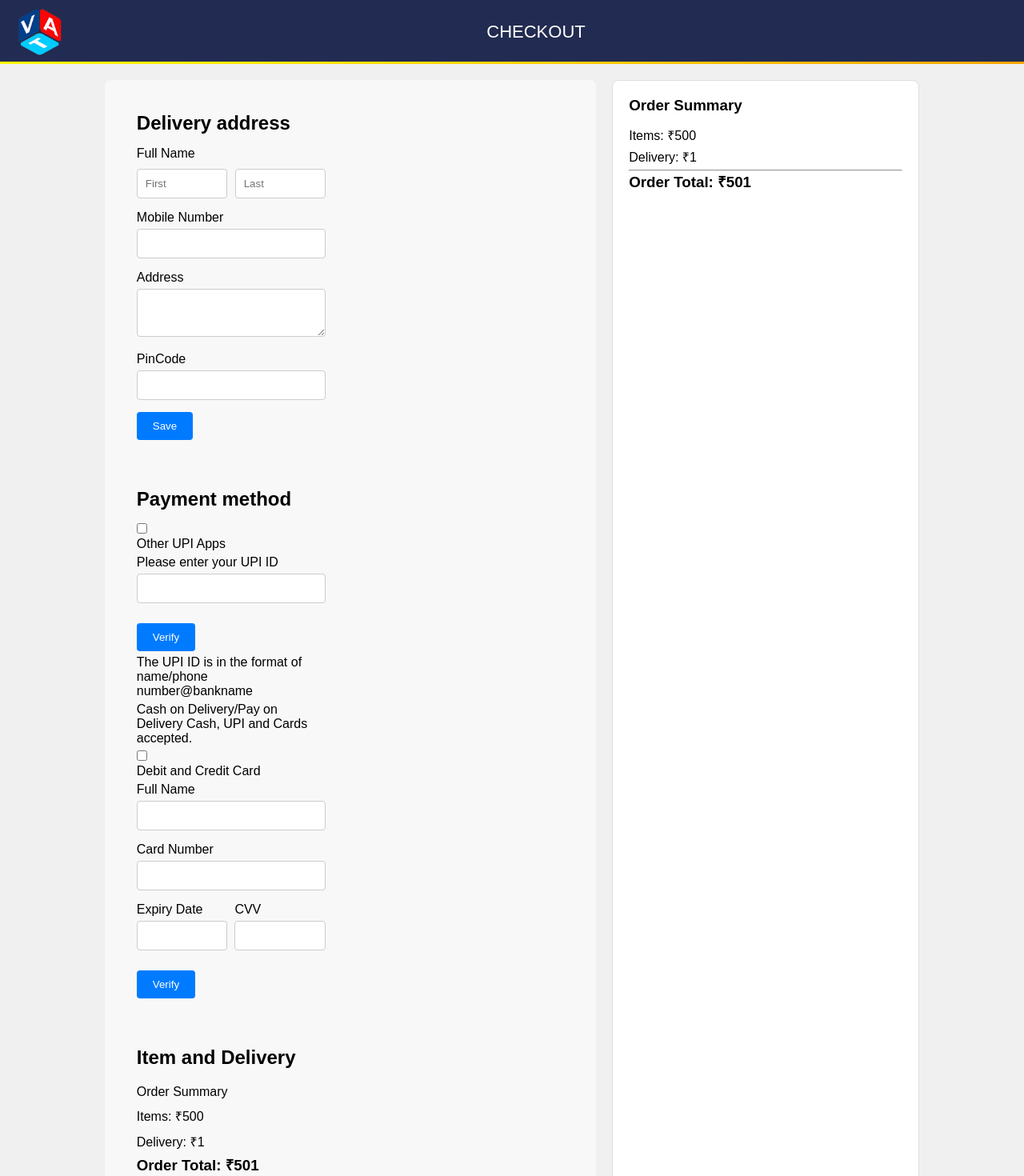
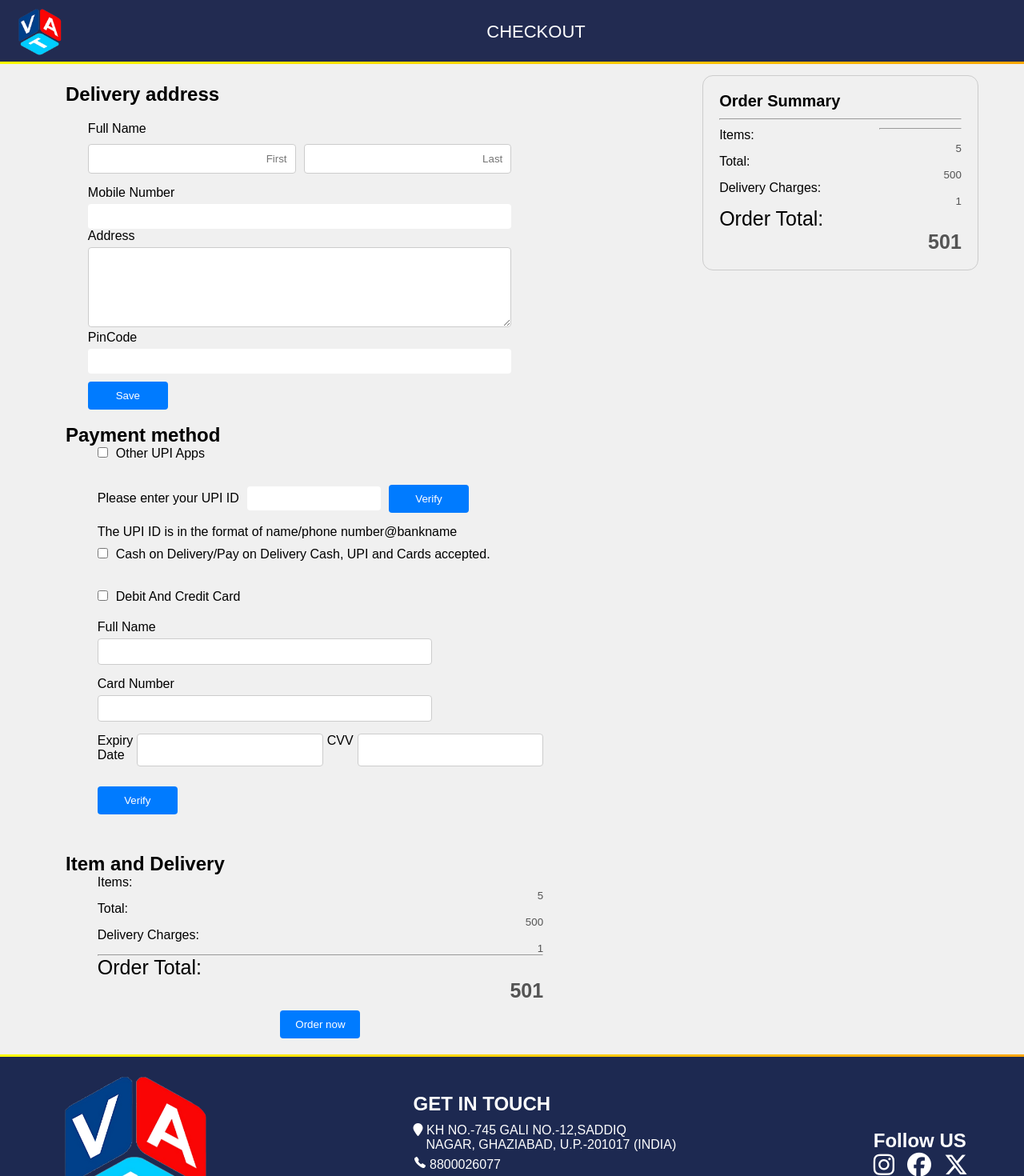
Before and after one commit to notfound07/VAT, a React (Create React App) app in the folder client/: page /Payment in a window 1280 px wide. Shown: the top 1470 px of the page at 80% size. Built offline with nearby package versions, Linux system fonts and the light colour scheme.

Commit message:
payment_css_update

```diff
--- a/client/src/Payment/Payment.css
+++ b/client/src/Payment/Payment.css
@@ -32,16 +32,7 @@
 }
 
 .payment-container {
-    padding-top: 100px;
     display: flex;
-    gap: 20px;
-    justify-content: center;
-
-}
-
-.final-order {
-    display: flex;
-    flex-direction: column;
     justify-content: space-between;
     padding: 20px;
 }
@@ -49,78 +40,156 @@
 .delivery-address,
 .payment-method,
 .final-order {
-    width: 48%;
-    background: #f8f8f8;
-    padding: 20px;
-    margin-bottom: 20px;
-    border-radius: 8px;
+    width: 70%;
 }
 
-.order-summary {
-    width: 30%;
-    background: #fff;
-    padding: 20px;
+.delivery-address h2{
+    margin-top: 15%;
+    font-size: 24px;
     margin-bottom: 20px;
-    border-radius: 8px;
-    border: 1px solid #ddd;
+}
+
+.delivery-address form,
+.payment-method,
+.final-order {
+    display: flex;
+    flex-direction: column;
+    margin-left: 5%;
 }
 
 .name-fields {
     display: flex;
-    justify-content: space-between;
+    gap: 10px;
+    margin-bottom: 15px;
 }
 
 .name-fields div {
-    width: 48%;
+    flex: 1;
 }
 
-label {
+.name-fields label,
+.delivery-address label,
+.payment-method label {
     display: block;
     margin-bottom: 5px;
 }
 
-input[type="text"],
-textarea {
+.name-fields input,
+.delivery-address input,
+.delivery-address textarea
+{
     width: 100%;
-    padding: 10px;
-    margin-bottom: 15px;
+    padding: 8px;
     border: 1px solid #ccc;
     border-radius: 4px;
+    box-sizing: border-box;
 }
-
-textarea {
-    height: 60px;
+.payment-method-field input[type="text"]{
+    width: 75%;
+    padding: 8px;
+    border: 1px solid #ccc;
+    border-radius: 4px;
+    box-sizing: border-box;
+}
+.other-upis{
+    display: flex;
+    gap: 10px;
+    align-items: baseline;
+}
+.user-upi{
+    width: 30%;
+    height: 30px;
+    padding: 8px;
+    border: 1px solid #ccc;
+    border-radius: 4px;
+    box-sizing: border-box;
+}
+.verify-upi{
+    display: flex;
+    gap: 10px;
+    align-items: baseline;
+}
+.delivery-address textarea {
+    height: 100px;
+    resize: vertical;
 }
 
 .save-button,
-.verify-button,
-.order-button {
+.verify-button {
+    width: 100px;
+    padding: 10px;
     background-color: #007bff;
     color: white;
-    padding: 10px 20px;
     border: none;
     border-radius: 4px;
     cursor: pointer;
+    margin-top: 10px;
+}
+.order-button {
+    width: 100px;
+    padding: 10px;
+    background-color: #007bff;
+    color: white;
+    border: none;
+    border-radius: 4px;
+    cursor: pointer;
+    margin-top: 10px;
+    align-self: center;
+}
+.save-button:hover,
+.verify-button:hover,
+.order-button:hover {
+    background-color: #0056b3;
 }
 
-.verify-button {
-    margin-top: 10px;
+.payment-method div {
+    margin-bottom: 15px;
 }
 
 .expiry-cvv {
     display: flex;
-    justify-content: space-between;
+    gap: 5px;
 }
 
 .expiry-cvv div {
-    width: 48%;
+    flex: 1;
+}
+.final-order input{
+    text-align: right;
+    border: none;
+}
+.order-summary {
+    margin-top: 6%;
+    margin-right: 3%;
+    width: 30%;
+    height: 10%;
+    padding: 20px;
+    border: 1px solid #ccc;
+    border-radius: 13px;
 }
 
-h2,
-h3 {
-    margin-bottom: 15px;
+.order-summary h3 {
+    font-size: 20px;
+    margin-bottom: 10px;
 }
 
-p {
+.order-summary p {
     margin: 5px 0;
 }
+
+.order-summary hr {
+    margin: 10px 0;
+}
+.order-fields input{
+    float: right;
+    text-align: right;
+    border: none;
+    width: 160px;
+}
+.order-fields label{
+    float: left;
+    width: 200px;
+}
+.order-fields{
+    display: flexbox;
+}
--- a/client/src/Payment/Payment.jsx
+++ b/client/src/Payment/Payment.jsx
@@ -14,6 +14,11 @@ function Payment() {
 
     const handleUpiChange = (e) => setUpiId(e.target.value);
     const handleCardChange = (e) => setCardDetails({ ...cardDetails, [e.target.name]: e.target.value });
+
+    const items=5;
+    const total=500;
+    const delivery=1;
+    const order_total=total+delivery;
 
     return (
         <div>
@@ -54,24 +59,35 @@ function Payment() {
                             <button type="submit" className="save-button">Save</button>
                         </form>
                     </div>
+                    <br/>
+                    <h2>Payment method</h2>
                     <div className="payment-method">
-                        <h2>Payment method</h2>
-                        <div>
+                        <div >
+                            <div className='other-upis'>
                             <input type="checkbox" id="upi" />
                             <label htmlFor="upi">Other UPI Apps</label>
-                            <div>
+                            </div>
+                            <div className='verify-upi'>
                                 <label>Please enter your UPI ID</label>
-                                <input type="text" value={upiId} onChange={handleUpiChange} />
+                                <input className='user-upi' type="text" value={upiId} onChange={handleUpiChange} />
                                 <button className="verify-button">Verify</button>
                             </div>
-                            <p>The UPI ID is in the format of name/phone number@bankname</p>
-                            <p>Cash on Delivery/Pay on Delivery Cash, UPI and Cards accepted.</p>
+                            <p style={{marginBottom:10}}>The UPI ID is in the format of name/phone number@bankname</p>
+                            <div>
+                            <div className='other-upis'>
+                            <input type="checkbox" id="upi" />
+                            <label htmlFor="upi">Cash on Delivery/Pay on Delivery Cash, UPI and Cards accepted.</label>
+                            </div>
+                            </div>
                         </div>
-
-                        <div>
-                            <input type="checkbox" id="card" />
-                            <label htmlFor="card">Debit and Credit Card</label>
-                            <div>
+                        <div >
+                            <form>
+                                <div className='verify-upi'>
+                                <input type='checkbox' className='dnc'></input>
+                                <label>Debit And Credit Card</label>
+                                </div>
+                            <div className="payment-method-field">
+                                <div>
                                 <label>Full Name</label>
                                 <input type="text" name="fullName" value={cardDetails.fullName} onChange={handleCardChange} />
                             </div>
@@ -80,34 +96,45 @@ function Payment() {
                                 <input type="text" name="cardNumber" value={cardDetails.cardNumber} onChange={handleCardChange} />
                             </div>
                             <div className="expiry-cvv">
-                                <div>
                                     <label>Expiry Date</label>
                                     <input type="text" name="expiryDate" value={cardDetails.expiryDate} onChange={handleCardChange} />
-                                </div>
-                                <div>
                                     <label>CVV</label>
                                     <input type="text" name="cvv" value={cardDetails.cvv} onChange={handleCardChange} />
-                                </div>
                             </div>
                             <button className="verify-button">Verify</button>
+                            </div>
+                            </form>
                         </div>
                     </div>
-
+                    <br/>
+                    <h2>Item and Delivery</h2>
                     <div className="final-order">
-                        <h2>Item and Delivery</h2>
-                        <p>Order Summary</p>
-                        <p>Items: ₹500</p>
-                        <p>Delivery: ₹1</p>
-                        <h3>Order Total: ₹501</h3>
+                    <label>Items:</label>
+                        <input disabled='disabled'value={items}/>
+                        <label>Total:</label>
+                        <input  disabled='disabled' value={total}/>
+                        <label>Delivery Charges:</label>
+                        <input disabled='disabled' value={delivery}/>
+                        <hr/>
+                        <label style={{fontSize:25}}>Order Total:</label>
+                        <input disabled='disabled' style={{fontSize:25,fontWeight:'bold'}} value={order_total}/>
                         <button className="order-button">Order now</button>
                     </div>
                 </div>
                 <div className="order-summary">
                     <h3>Order Summary</h3>
-                    <p>Items: ₹500</p>
-                    <p>Delivery: ₹1</p>
-                    <hr />
-                    <h3>Order Total: ₹501</h3>
+                    <hr/>
+                    <div className='order-fields'>
+                        <label>Items:</label>
+                        <input disabled='disabled'value={items}/>
+                        <label>Total:</label>
+                        <input  disabled='disabled' value={total}/>
+                        <label>Delivery Charges:</label>
+                        <input disabled='disabled' value={delivery}/>
+                        <hr/>
+                        <label style={{fontSize:25}}>Order Total:</label>
+                        <input disabled='disabled' style={{fontSize:25,fontWeight:'bold'}} value={order_total}/>
+                    </div>
                 </div>
             </div>
             <Footer />
```
